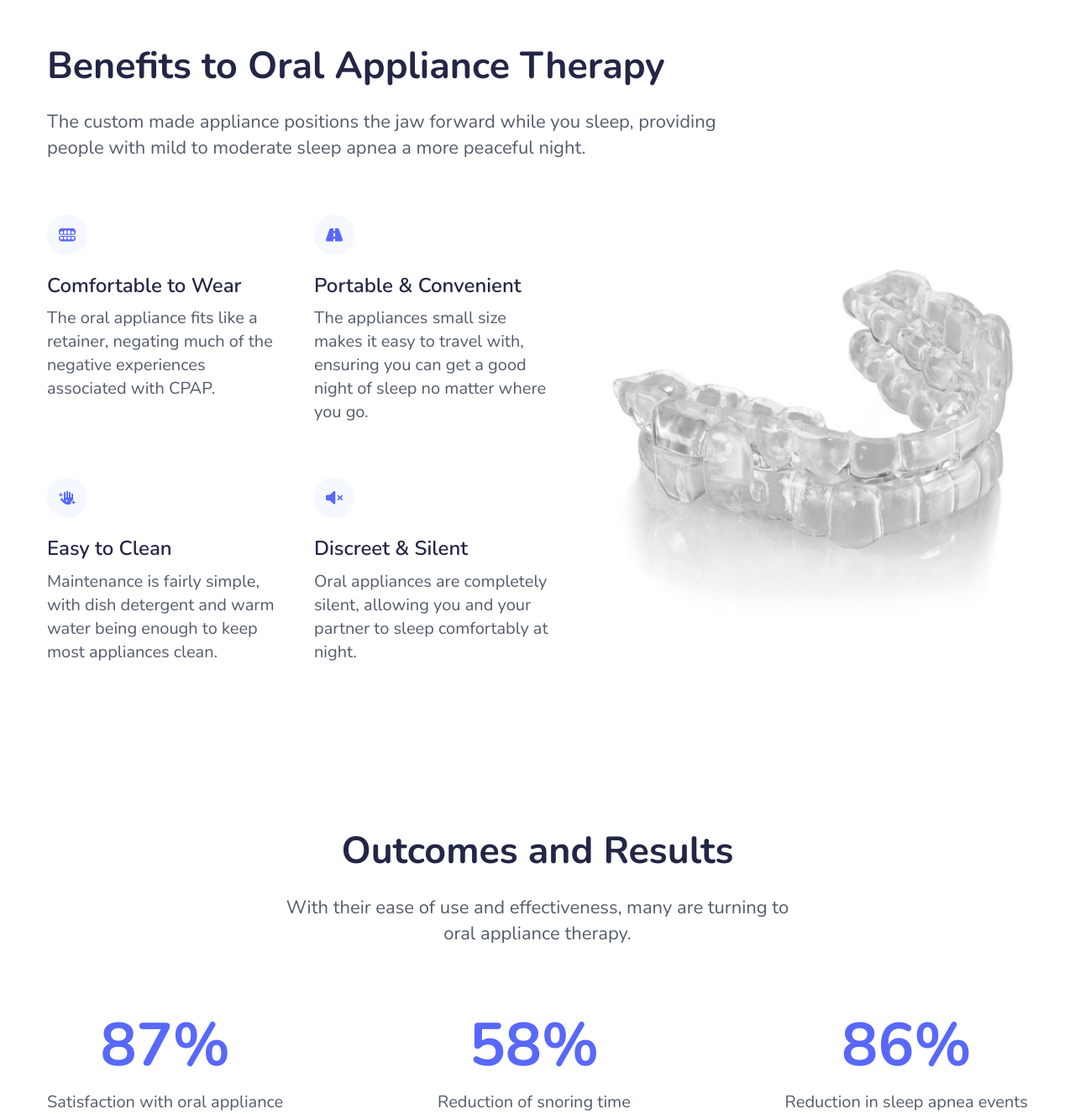
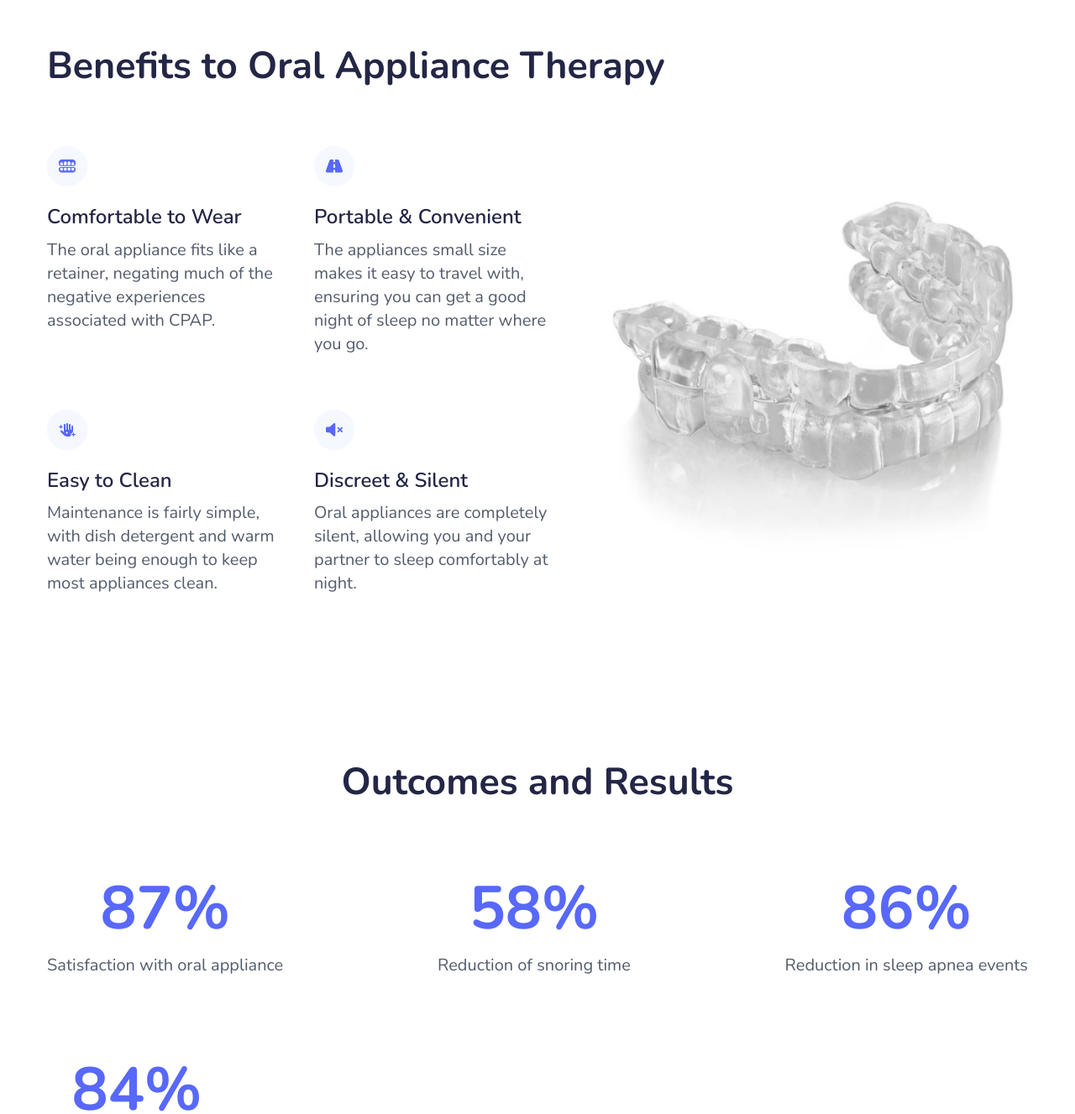
Before and after one commit to JayJaime/sleepwell, a React (Create React App) app: page / in a window 1280 px wide. Shown: the part 1321-2648 px from the top of the page at 84% size. Built offline with nearby package versions, Linux system fonts and the light colour scheme.

Commit message:
removed text under heaeders in home page

```diff
--- a/src/pages/Home.js
+++ b/src/pages/Home.js
@@ -167,11 +167,11 @@ function Home() {
             <h3 className="title-text font-bold text-left text-dark">
               Benefits to Oral Appliance Therapy
             </h3>
-            <p className="text-paragraph text-left mt-[20px] text-dark-grey">
+            {/* <p className="text-paragraph text-left mt-[20px] text-dark-grey">
               The custom made appliance positions the jaw forward while you
               sleep, providing people with mild to moderate sleep apnea a more
               peaceful night.
-            </p>
+            </p> */}
           </div>
           <div className="w-full h-auto max-w-[640px] lg:max-w-[1280px] flex flex-col lg:flex-row items-center justify-between gap-[24px] lg:gap-[64px]">
             {/* list */}
@@ -276,10 +276,10 @@ function Home() {
           <h3 className="title-text font-bold text-center text-dark">
             Outcomes and Results
           </h3>
-          <p className="text-paragraph text-center mt-[20px] text-dark-grey max-w-[640px]">
+          {/* <p className="text-paragraph text-center mt-[20px] text-dark-grey max-w-[640px]">
             With their ease of use and effectiveness, many are turning to oral
             appliance therapy.
-          </p>
+          </p> */}
         </div>
         {/* list */}
         <div className="w-full h-auto max-w-[640px] lg:max-w-[1280px]">
```
